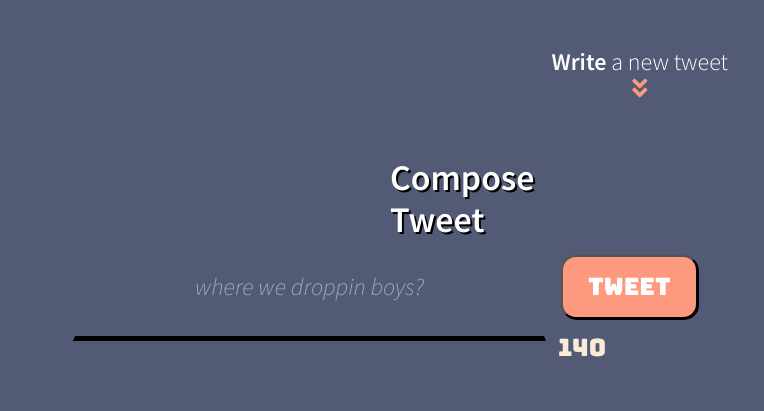
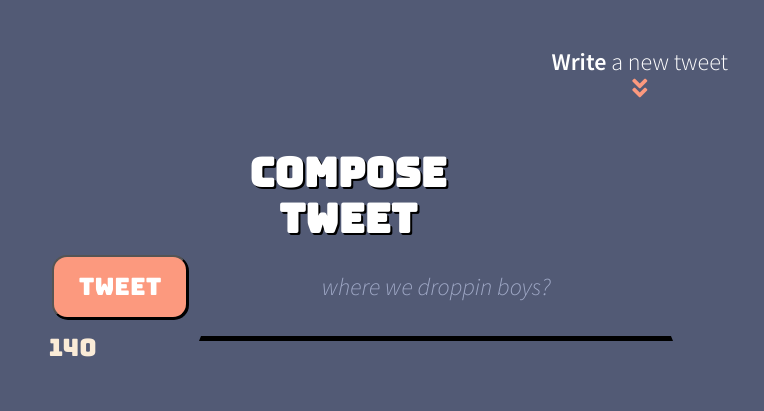
Before and after one commit to renji-3/RENJItweeter, a website: page public/index.html in a window 1280 px wide. Shown: the top 411 px of the page, 516-1280 px from the left. Drawn offline with nearby package versions, Linux system fonts and the light colour scheme; no server answers.

Commit message:
desktop update

```diff
--- a/public/index.html
+++ b/public/index.html
@@ -56,19 +56,21 @@
 
     <section class="new-tweet">
 
-    <div class='errorCode'>
-      <p id='tweetTooLong'>Say less! No for real... say less, you're not that sick</p>
-      <p id='tweetTooShort'>could you SPEAK UP A BIT</p>
-    </div>
 
       <h2 id='compTweet'>Compose Tweet</h2>
       <form class='sendTweet' action= "/tweets/" method="post">
-        <textarea name="text" placeholder= 'where we droppin boys?' id="txtbox"></textarea>
         <div class= 'submit-and-counter'>
           <button type="submit" id='sendtwt'>Tweet</button>
           <output name="counter" class="counter" for="tweet-text">140</output>
         </div>
+        <textarea name="text" placeholder= 'where we droppin boys?' id="txtbox"></textarea>
       </form>
+
+      <div class='errorCode'>
+        <p id='tweetTooLong'>Say less! No for real... say less, you're not that sick</p>
+        <p id='tweetTooShort'>could you SPEAK UP A BIT</p>
+        </div>
+
     </section>
 
     <main class="container" id='tweets-container'>
--- a/public/scripts/client.js
+++ b/public/scripts/client.js
@@ -20,7 +20,8 @@ $(document).ready(function() {
 
   const createTweetElement = function(tweets) {
     const date = timeago.format(tweets.created_at);
-    const $tweet = `<article>
+    const $tweet = `
+    <article>
   <header class='nameNLogo'>
     <div class='ATLA'>
      <img class='img' src=${tweets.user.avatars}>
@@ -74,6 +75,7 @@ $(document).ready(function() {
     }
 
     $('#txtbox').val('');
+    $('.counter').val(140);
   });
 
   const loadTweets = function() {
--- a/public/styles/header.css
+++ b/public/styles/header.css
@@ -24,11 +24,6 @@ h2 {
 }
 
 
-/* Tablet CSS */
-@media only screen and (min-width: 768px) and (max-width: 959px) {
-  /* Write Tablet only CSS here */
-}
-
 /* Laptop/Desktop CSS */
 @media only screen and (min-width: 960px) {
   .bozo {
--- a/public/styles/nav.css
+++ b/public/styles/nav.css
@@ -28,23 +28,11 @@ h1 {
   color: #FC997E;
 }
 
-@media only screen and (min-width: 768px) and (max-width: 959px) {
-  /* Write Tablet only CSS here */
-}
-
 /* Laptop/Desktop CSS */
 @media only screen and (min-width: 960px) {
   nav {
-  position: fixed;
-  display: flex;
-  justify-content: space-between;
-  text-align: center;
-  font-family: 'Bungee', cursive;
-  color: #FFFFFF;
-  background-color: transparent;
-  padding: 1.5em;
-  height: 120px;
-  width: 100vw;
+  z-index: 1;
+  background-color: transparent
 }
 
 }
--- a/public/styles/new-tweet.css
+++ b/public/styles/new-tweet.css
@@ -10,11 +10,13 @@ form {
   justify-content: space-between;
   align-items: center;
   border-radius: 7px;
+  position: relative;
+  left: 40px;
 }
 
 #txtbox {
   padding: 10px;
-  width: 70vw;
+  width: 50vw;
   height: 10vh;
   outline: none;
   color: white;
@@ -25,6 +27,8 @@ form {
   border-style: solid;
   line-height: 1.2;
   resize: none;
+  position: fixed;
+  right: 150px;
 }
 
 #txtbox::placeholder {
@@ -93,18 +97,33 @@ form {
 }
 
 
-/* Tablet CSS */
-@media only screen and (min-width: 768px) and (max-width: 959px) {
-  /* Write Tablet only CSS here */
-}
 
 /* Laptop/Desktop CSS */
 @media only screen and (min-width: 960px) {
   #compTweet {
     position: relative;
-    left: 35vw;
+    left: 25vw;
+    width: 100vw;
+    flex-wrap: nowrap;
+    text-align: center;
+    font-size: 30pt;
+    font-family: 'Bungee', cursive;
+    padding-bottom: 10px;
+  }
+
+  form {
+    position: relative;
+    left: -100px;
+    display: flex;
     width: 50vw;
-    flex-wrap: nowrap;
+    margin: right;
+    padding-top: 10em;
+  }
+
+  #txtbox {
+    width: 40vw;
+    position: relative;
+    right: 4px;
   }
 
   .new-tweet {
@@ -113,13 +132,18 @@ form {
     justify-content: center;
   }
 
-  form {
-    position: relative;
-    right: 4vw;
-    display: flex;
+  #tweetTooLong {
     width: 50vw;
-    margin: right;
-    padding-top: 10em;
+    position: fixed;
+    left: 45vw;
+    top: 34vh;
+  }
+
+  #tweetTooShort {
+    width: 50vw;
+    position: fixed;
+    left: 45vw;
+    top: 34vh;
 
   }
 }
--- a/public/styles/tweetHistory.css
+++ b/public/styles/tweetHistory.css
@@ -80,10 +80,6 @@ article:hover {
 }
 
 
-/* Tablet CSS */
-@media only screen and (min-width: 768px) and (max-width: 959px) {
-  /* Write Tablet only CSS here */
-}
 
 /* Laptop/Desktop CSS */
 @media only screen and (min-width: 960px) {
```
